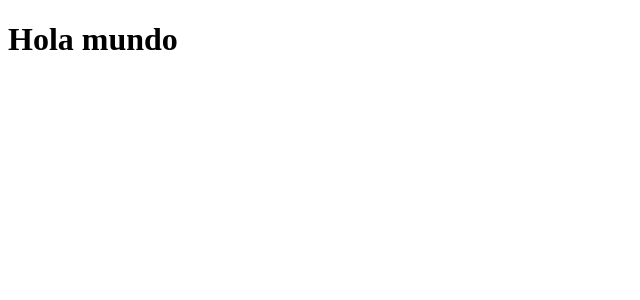
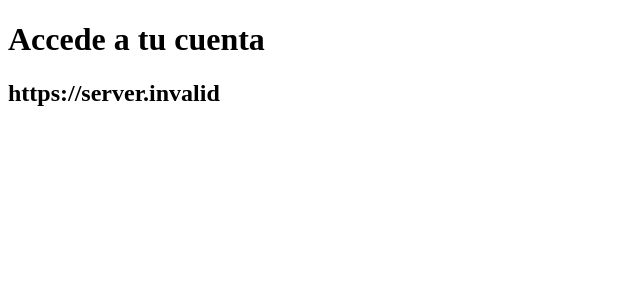
Before and after one commit to avedeveloper/front-admin-ave, a React (Vite) app: page / in a window 1280 px wide. Shown: the top 300 px of the page, without its empty margins (0-640 px from the left). Built offline with nearby package versions, Linux system fonts and the light colour scheme; no server answers.

Commit message:
Agregar variables de entorno

```diff
--- /dev/null
+++ b/env.js
@@ -0,0 +1 @@
+export const API_URL = import.meta.env.VITE_API_URL
--- a/src/App.jsx
+++ b/src/App.jsx
@@ -1,8 +1,11 @@
+import { API_URL } from "../env"
+
 function App() {
 
   return (
     <div className="App">
-      <h1>Hola mundo</h1>
+      <h1>Accede a tu cuenta</h1>
+      <h2>{API_URL}</h2>
     </div>
   )
 }
```
Also changed, not shown: 2 other files (tests, documents, lock files or other folders).
